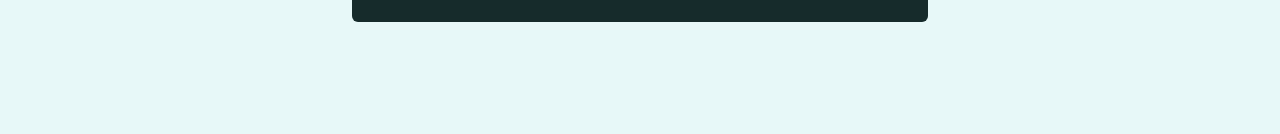
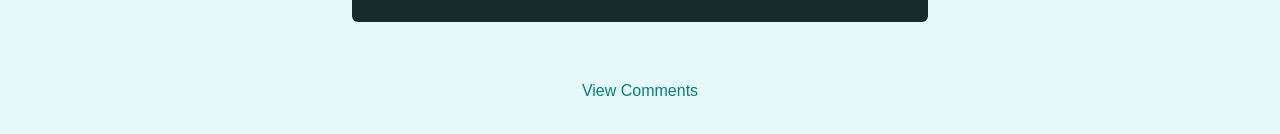
Before and after one commit to WilsonKinyua/react-router, a React (Create React App) app: page /quotes/q1 in a window 1280 px wide. Shown: the part 400-534 px from the top of the page. Built offline with nearby package versions, Linux system fonts and the light colour scheme.

Commit message:
displaying comments url

```diff
--- a/src/pages/QuoteDetail.js
+++ b/src/pages/QuoteDetail.js
@@ -1,4 +1,4 @@
-import { useParams, Route } from "react-router-dom";
+import { useParams, Route, Link } from "react-router-dom";
 import { Fragment } from "react";
 import Comments from "../components/comments/Comments";
 import Highlighted from "../components/quotes/HighlightedQuote";
@@ -28,6 +28,13 @@
   return (
     <Fragment>
       <Highlighted text={quote.text} author={quote.author} />
+      <Route path={`/quotes/${params.quoteId}`} exact>
+        <div className="centered">
+          <Link className="btn--flat" to={`/quotes/${params.quoteId}/comments`}>
+            View Comments
+          </Link>
+        </div>
+      </Route>
       <Route path={`/quotes/${params.quoteId}/comments`}>
         <Comments />
       </Route>
```
Also changed, not shown: 2 other files (tests, documents, lock files or other folders).
